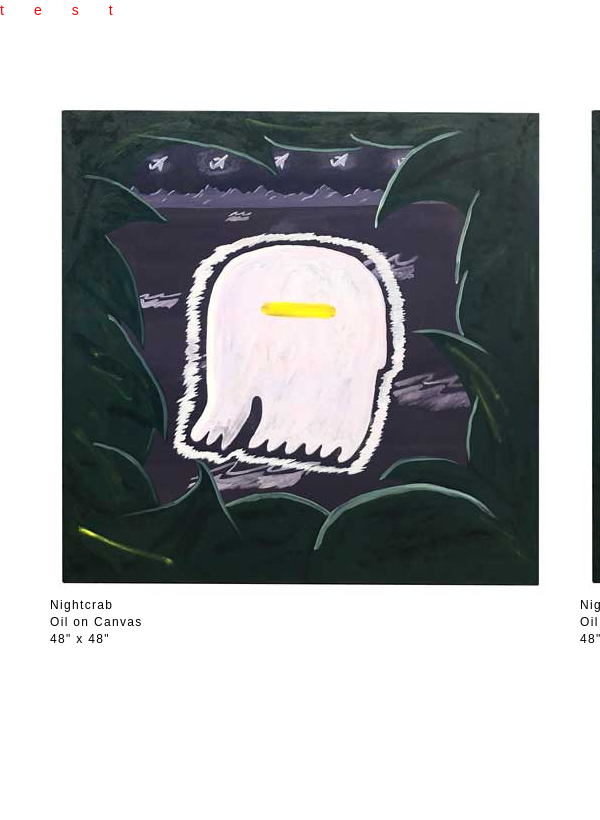
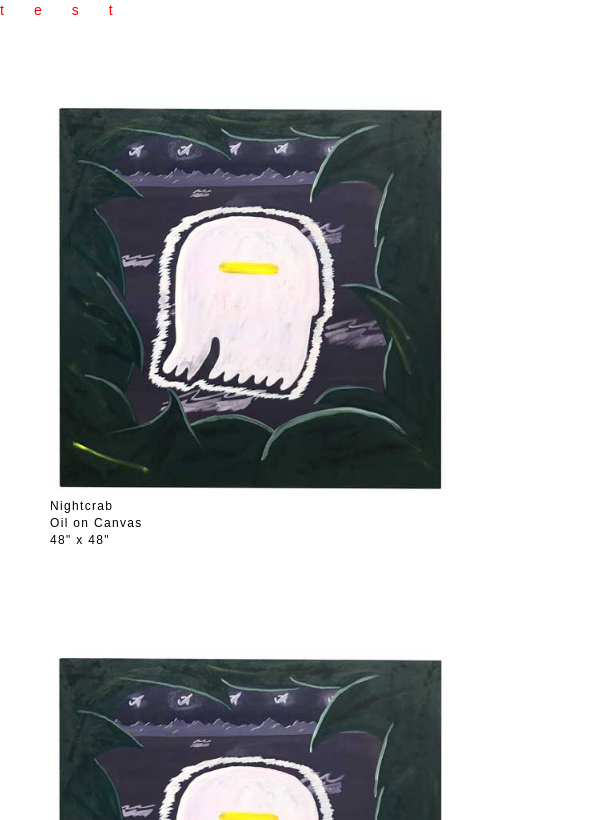
Before and after one commit to daniarnica/daniarnica.github.io, a website: page gallery.html in a window 600 px wide. Drawn offline with Linux system fonts and the light colour scheme; files that its build step writes are made by us from their sources.

Commit message:
max width

```diff
--- a/index.css
+++ b/index.css
@@ -59,10 +59,7 @@ margin-top: -100px;
 	width: 500px;
 }
 
-@media only screen
-  and (min-device-width: 414px)
-  and (max-device-width: 736px)
-  and (-webkit-min-device-pixel-ratio: 3) {
+@media screen and (max-width: 600px){
 	#container .box {
 		display: block;
 		height: 100%;
```
